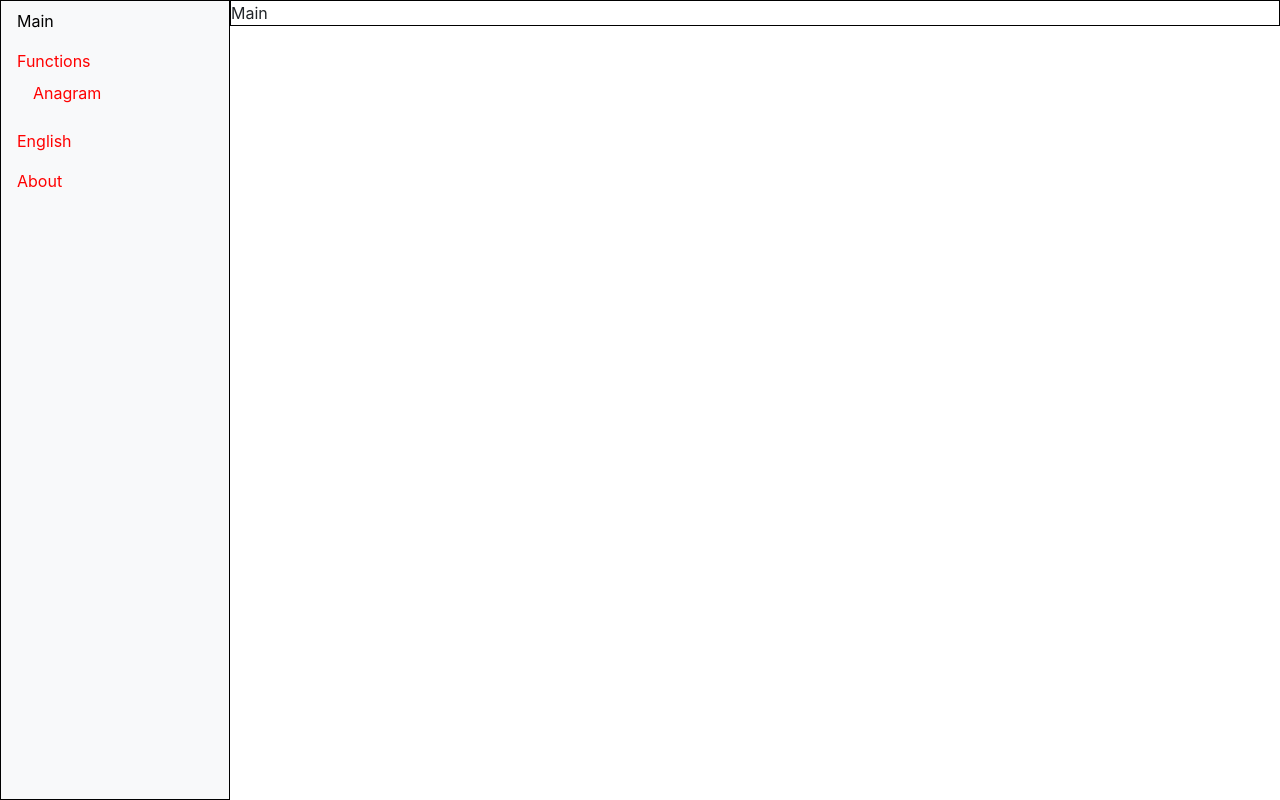
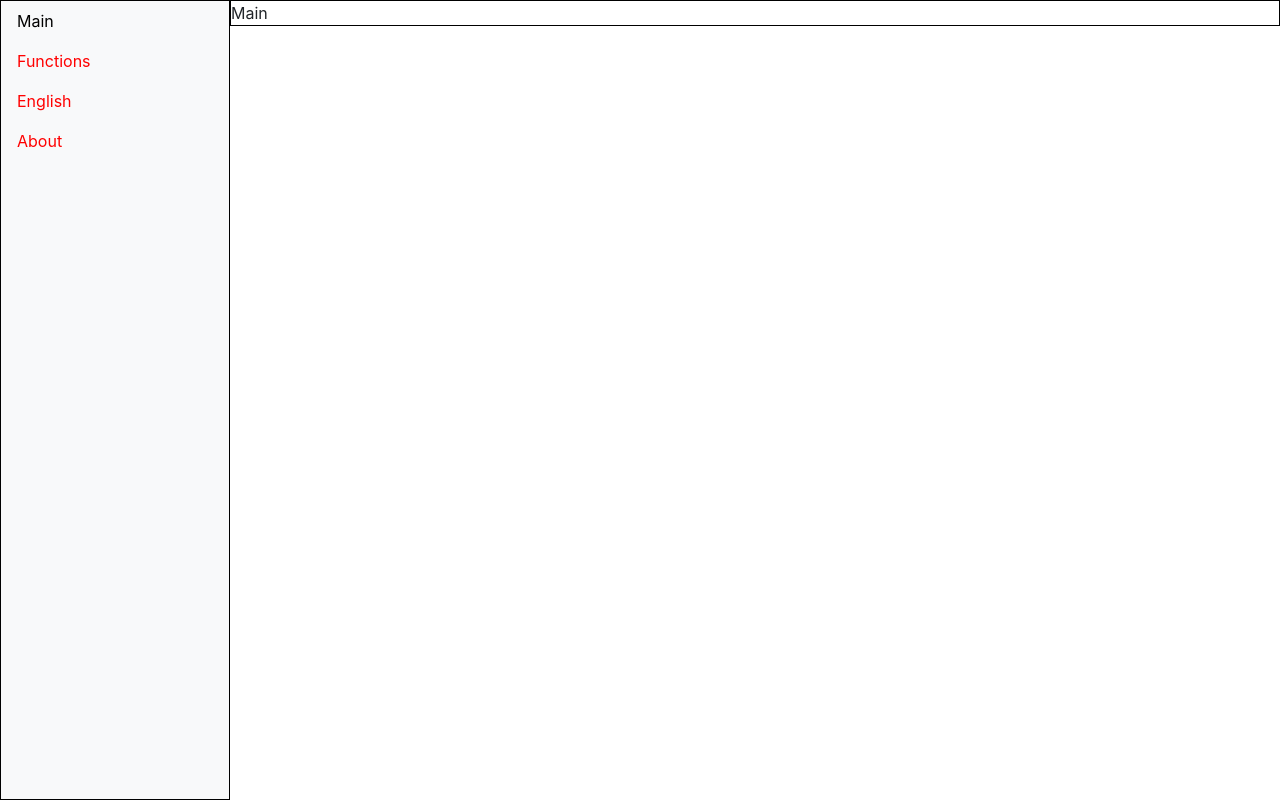
Before and after one commit to alexReact/alex-react-gh-page, a React (Create React App) app: page /#/ in a window 1280 px wide. Built offline with nearby package versions, Linux system fonts and the light colour scheme.

Commit message:
added active menu class for side menu

```diff
--- a/src/components/common/Header/Header.tsx
+++ b/src/components/common/Header/Header.tsx
@@ -3,44 +3,43 @@ import { mainMenu } from "./model";
 import { Link } from "react-router-dom";
 import "./Header.scss";
 
-interface IHeaderProps {
-  [key: string]: any;
-}
-
-export const Header: React.FC<IHeaderProps> = () => {
-  const [activeMenu, setActiveMenu] = useState<string>(
+export const Header = () => {
+  const [activeMenu, setActiveMenu] = useState<Array<string> | string>(
     window.location.hash.slice(1)
   );
-  const [r, setR] = useState<boolean>(false);
+  const [reload, setReload] = useState<boolean>(false);
 
   useEffect(() => {
-    setActiveMenu(window.location.hash.slice(1));
-  }, [r]);
+    setActiveMenu(window.location.hash.split("/"));
+  }, [reload]);
 
   console.log(activeMenu);
   return (
     <nav className="nav flex-column">
       {mainMenu.map(({ link, title, subMenu }) => {
-        const actMenu = activeMenu === link ? "text-dark" : "";
+        const actMenu = `/${activeMenu[1]}` === link ? "text-dark" : "";
 
         return (
           <Link
             to={link}
             key={link}
             className={`nav-link ${actMenu}`}
-            onClick={() => setR(!r)}
+            onClick={() => setReload(!reload)}
           >
             {title}
             {Array.isArray(subMenu) &&
+              `/${activeMenu[1]}` === link &&
               subMenu?.map(({ link, title }) => {
-                const activeSubMenu = activeMenu === link ? "text-success" : "";
+                const activeSubMenu =
+                  `/${activeMenu[1]}/${activeMenu[2]}` === link
+                    ? "text-success"
+                    : "";
 
                 return (
                   <Link
                     to={link}
                     key={link}
                     className={`nav-link ${activeSubMenu}`}
-                    // onClick={() => onHandlerActiveMenu(link)}
                   >
                     {title}
                   </Link>
```
